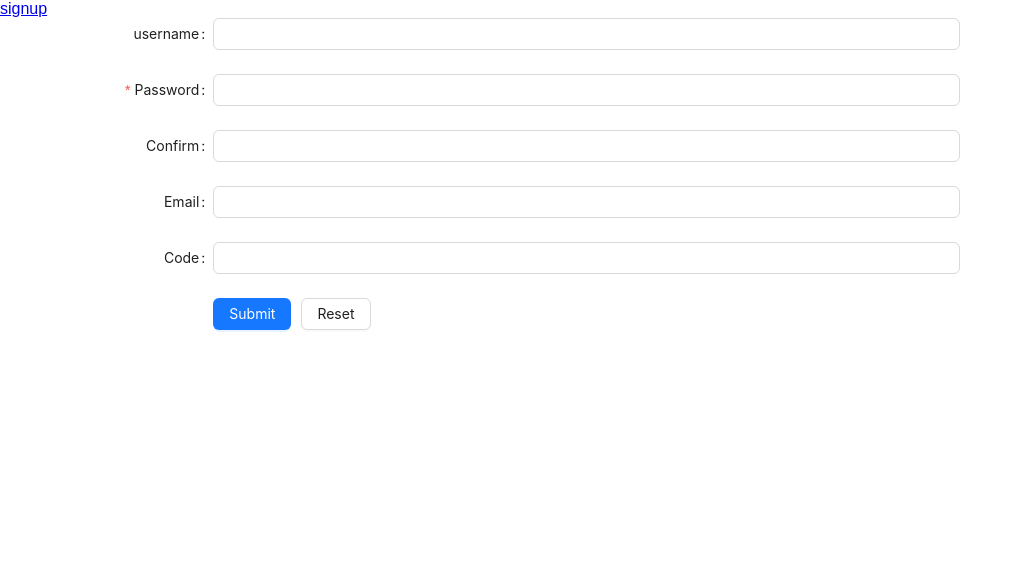
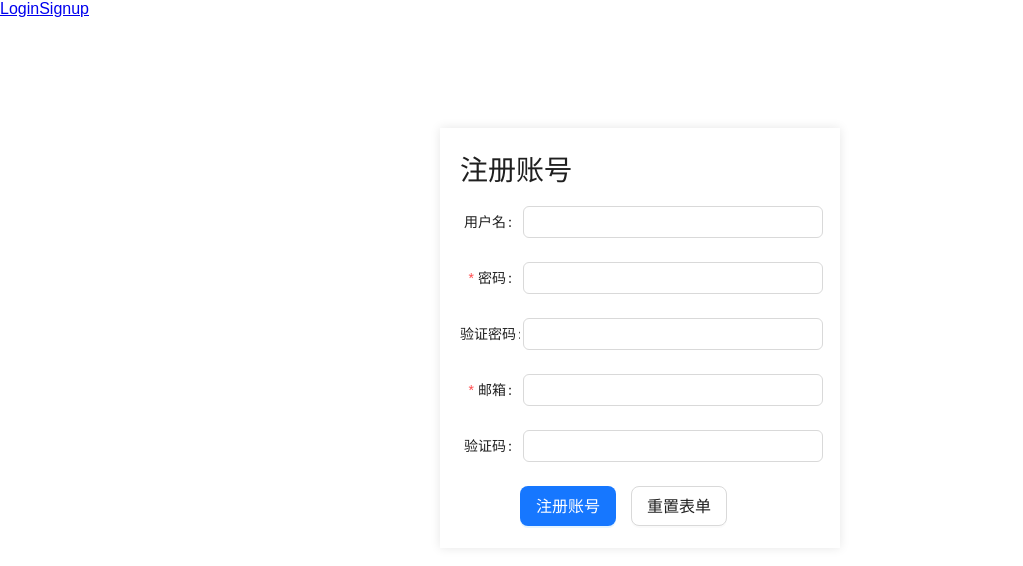
Before and after one commit to leabol/Bolg, a Vue app in the folder blog-vue3/: page /signup in a window 1280 px wide. Shown: the top 566 px of the page, without its empty margins (0-1023 px from the left). Built offline with nearby package versions, Linux system fonts and the light colour scheme.

Commit message:
修改登录与注册组件的样式

```diff
--- a/blog-vue3/src/App.vue
+++ b/blog-vue3/src/App.vue
@@ -1,11 +1,10 @@
 <script setup>
-import Login from './views/Login.vue';
-import Signup from './views/Signup.vue';
+import { RouterLink, RouterView } from 'vue-router'
 </script>
 
 <template>
-  <RouterLink to="/signup">signup</RouterLink>
-  <!-- <Login class="log"></Login> -->
+  <RouterLink to="/login">Login</RouterLink>
+  <router-link to="/signup">Signup</router-link>
   <RouterView/>
 </template>
 
--- a/blog-vue3/src/views/Login.vue
+++ b/blog-vue3/src/views/Login.vue
@@ -152,13 +152,16 @@ input.invalid::placeholder {
 
 
 <template>
-  <a-form
+  <div class="login">
+    <a-form
     :model="formState"
     name="normal_login"
     class="login-form"
     @finish="onFinish"
     @finishFailed="onFinishFailed"
   >
+    <h1>请登录账号</h1>
+    <div class="form-item">
     <a-form-item
       label="账号"
       name="username"
@@ -190,13 +193,18 @@ input.invalid::placeholder {
       <a class="login-form-forgot" href="">忘记密码</a>
     </a-form-item>
 
-    <a-form-item>
-      <a-button :disabled="disabled" type="primary" html-type="submit" class="login-form-button">
+    <a-form-item class="butt">
+      <a-button :disabled="disabled" type="primary" html-type="submit" class="login-form-button" size="large">
         登录
       </a-button>
-      <a href="">现在注册!</a>
+      <div  style="margin-top: 10px">
+        <a href="">现在注册!</a>
+      </div>
     </a-form-item>
+  </div>
   </a-form>
+  </div>
+
 </template>
 
 <script lang="ts" setup>
@@ -223,11 +231,18 @@ const disabled = computed(() => {
   return !(formState.username && formState.password);
 });
 </script>
+
 <style scoped>
+.login{
+  display: flex;
+  justify-content: center;
+  align-items: center;
+  height: 80vh;
+}
  .login-form {
-  max-width: 400px;
-  height: 300px;
-  padding: 10px;
+  min-width: 400px;
+  height: 420px;
+  padding: 20px;
   box-shadow: 0 0 10px rgba(0, 0, 0, 0.1);
 }
  .login-form-forgot {
@@ -236,4 +251,10 @@ const disabled = computed(() => {
  .login-form-button {
   width: 100%;
 }
+.form-item{
+  margin: 30px 0;
+}
+.butt {
+  margin-top: 20px;
+}
 </style>
--- a/blog-vue3/src/views/Signup.vue
+++ b/blog-vue3/src/views/Signup.vue
@@ -1,28 +1,32 @@
 <template>
-    <a-form ref="formRef" name="custom-validation" :model="formState" :rules="rules" v-bind="layout"
+    <div class="signup">
+
+    <a-form class="signup-form" ref="formRef" name="custom-validation" :model="formState" :rules="rules" v-bind="layout"
         @finish="handleFinish" @validate="handleValidate" @finishFailed="handleFinishFailed">
-        <a-form-item  label="username" >
+        <h1>注册账号</h1>
+        <a-form-item  label="用户名" >
             <a-input v-model:value="formState.username" />
         </a-form-item>
-        <a-form-item has-feedback label="Password" name="pass">
-            <a-input v-model:value="formState.pass" type="password" autocomplete="off" />
+        <a-form-item  label="密码" name="pass">
+            <a-input v-model:value="formState.pass" type="password" />
         </a-form-item>
-        <a-form-item has-feedback label="Confirm" name="checkPass">
+        <a-form-item  label="验证密码" name="checkPass">
             <a-input v-model:value="formState.checkPass" type="password" autocomplete="off" />
         </a-form-item>
-        <a-form-item  label="Email" >
+        <a-form-item  label="邮箱" name="email">
             <a-input v-model:value="formState.email" />
         </a-form-item>
-        <a-form-item  label="Code" >
+        <a-form-item  label="验证码">
             <a-input v-model:value="formState.Code" />
         </a-form-item>
 
 
         <a-form-item :wrapper-col="{ span: 14, offset: 4 }">
-            <a-button type="primary" html-type="submit">Submit</a-button>
-            <a-button style="margin-left: 10px" @click="resetForm">Reset</a-button>
+            <a-button type="primary" html-type="submit" size="large">注册账号</a-button>
+            <a-button style="margin-left: 15px" @click="resetForm" size="large">重置表单</a-button>
         </a-form-item>
     </a-form>
+    </div>
 </template>
 <script setup>
 import { reactive, ref } from 'vue';
@@ -37,7 +41,7 @@ const formState = reactive({
 
 const validatePass = async (_rule, value) => {
     if (value === '') {
-        return Promise.reject('Please input the password');
+        return Promise.reject('请输入密码');
     } else {
         if (formState.checkPass !== '') {
             formRef.value.validateFields('checkPass');
@@ -47,9 +51,9 @@ const validatePass = async (_rule, value) => {
 };
 const validatePass2 = async (_rule, value) => {
     if (value === '') {
-        return Promise.reject('Please input the password again');
+        return Promise.reject('请再输入一次密码');
     } else if (value !== formState.pass) {
-        return Promise.reject("Two inputs don't match!");
+        return Promise.reject("两次密码不一致!");
     } else {
         return Promise.resolve();
     }
@@ -61,6 +65,13 @@ const rules = {
             validator: validatePass,
             trigger: 'change',
         },
+    ],
+    email: [
+        {
+            required: true,
+            message: '请输入邮箱',
+            trigger: 'change',
+        }
     ],
     checkPass: [
         {
@@ -91,3 +102,27 @@ const handleValidate = (...args) => {
     console.log(args);
 };
 </script>
+
+
+<style scoped>
+input{
+    margin-left: 3px;
+    width: 300px;
+}
+ .signup-form {
+  width: 400px;
+  height: 420px;
+  padding: 20px;
+  box-shadow: 0 0 10px rgba(0, 0, 0, 0.1);
+
+}
+.signup {
+    width: 100%;
+    min-width: 400px;
+    height: 80vh;
+    display: flex;
+    justify-content: center;
+    align-items: center;
+}
+
+</style>
```
